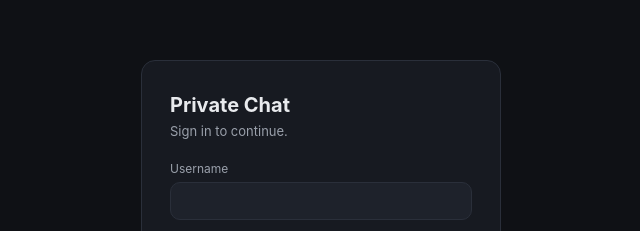
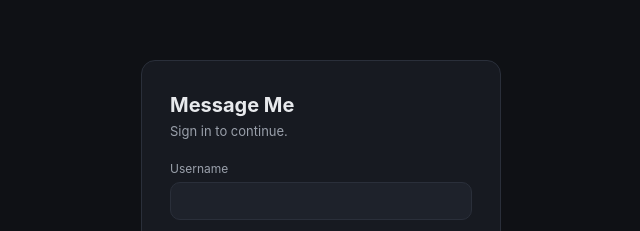
Before and after one commit to frankfurtpolyclinicpvtltd-boop/Messageme, a plain HTML site: page index.html in a window 1280 px wide. Shown: the part 165-396 px from the top of the page, 319-959 px from the left. Drawn offline with Linux system fonts and the light colour scheme; no server answers.

Commit message:
Update index.html

```diff
--- a/index.html
+++ b/index.html
@@ -3,7 +3,7 @@
 <head>
 <meta charset="UTF-8">
 <meta name="viewport" content="width=device-width, initial-scale=1.0">
-<title>Private Chat</title>
+<title>Chat with me</title>
 <style>
   :root {
     --bg: #0f1115;
@@ -130,7 +130,7 @@
 <div id="view-login" class="view">
   <div class="auth-wrap">
     <div class="auth-card">
-      <h1>Private Chat</h1>
+      <h1>Message Me</h1>
       <p class="sub">Sign in to continue.</p>
       <form id="login-form">
         <div class="field">
```
